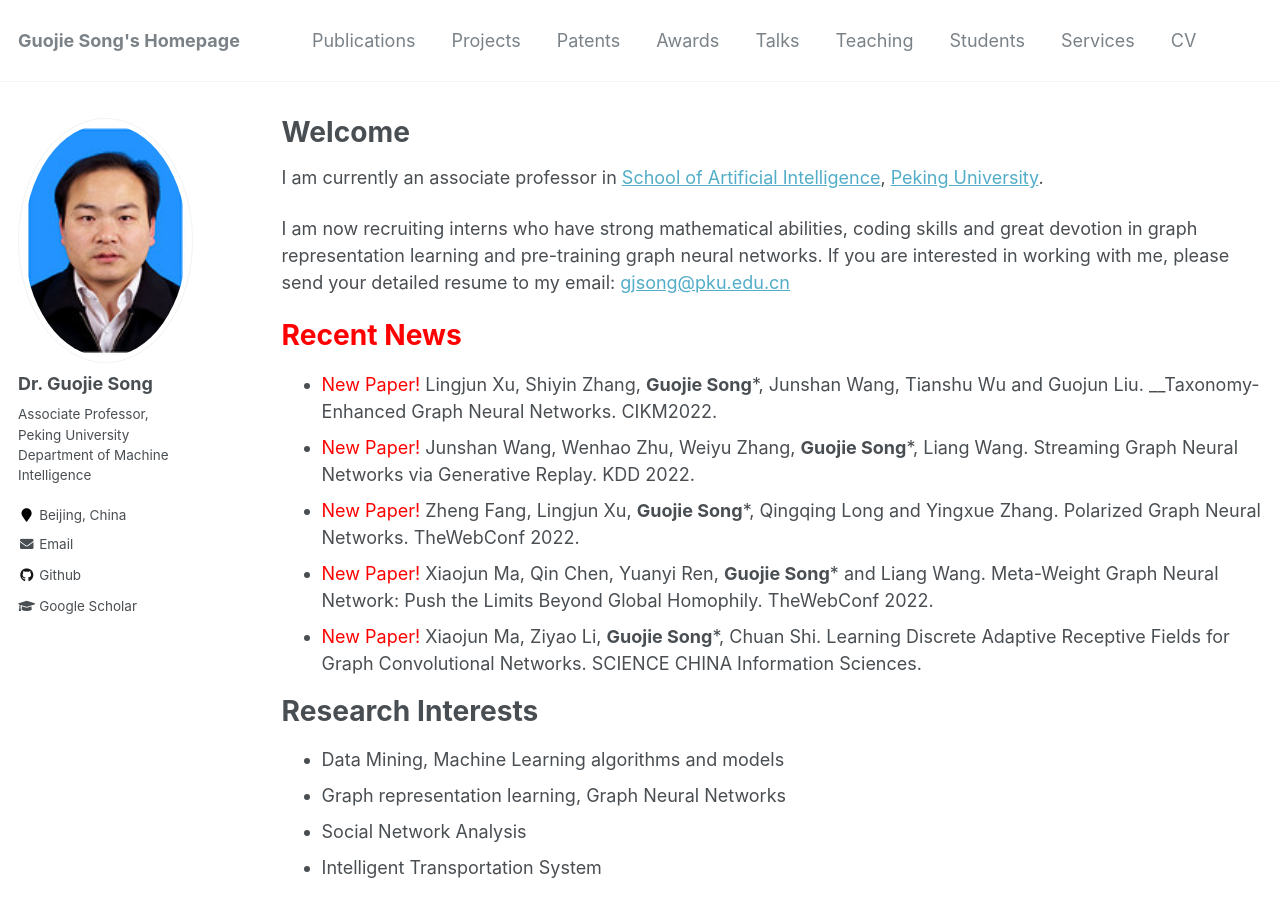
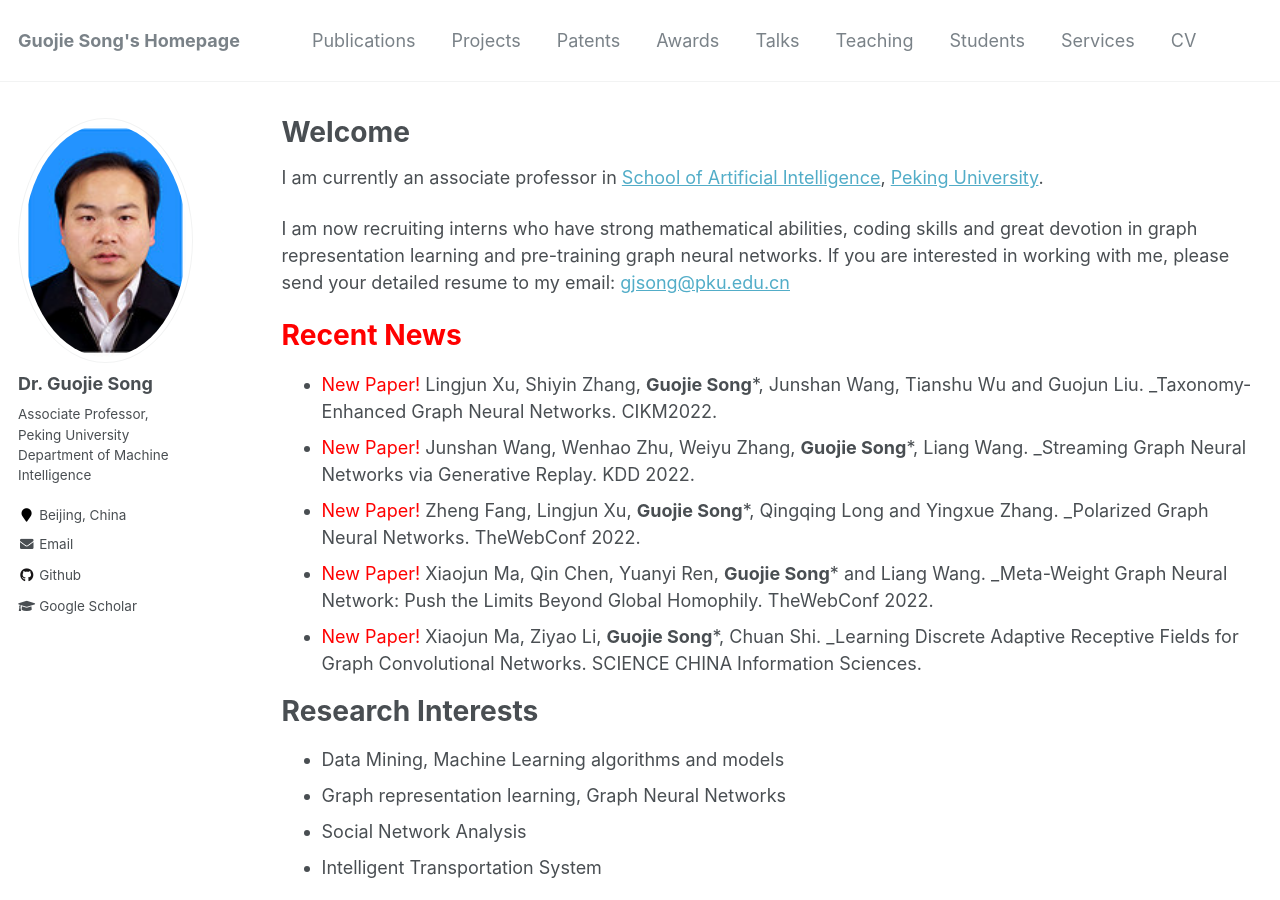
Before and after one commit to gjsong-pku/gjsong-pku.github.io, a Jekyll site: the page built from _pages/about.md, in a window 1280 px wide and 900 px high. Built offline with Jekyll 4.4.1, drawn with Linux system fonts in a browser that asks for light colours.

Commit message:
Update about.md

```diff
--- a/_pages/about.md
+++ b/_pages/about.md
@@ -16,11 +16,11 @@ I am now recruiting interns who have strong mathematical abilities, coding skill
 
 <span style='color:red'>Recent News</span>
 ======
-- <span style="color:red">New Paper!</span> Lingjun Xu, Shiyin Zhang, **Guojie Song***, Junshan Wang, Tianshu Wu and Guojun Liu. __Taxonomy-Enhanced Graph Neural Networks. CIKM2022.
-- <span style="color:red">New Paper!</span>	Junshan Wang, Wenhao Zhu, Weiyu Zhang, **Guojie Song***, Liang Wang. Streaming Graph Neural Networks via Generative Replay. KDD 2022.
-- <span style="color:red">New Paper!</span> Zheng Fang, Lingjun Xu, **Guojie Song***, Qingqing Long and Yingxue Zhang. Polarized Graph Neural Networks. TheWebConf 2022.
-- <span style="color:red">New Paper!</span> Xiaojun Ma, Qin Chen, Yuanyi Ren, **Guojie Song*** and Liang Wang. Meta-Weight Graph Neural Network: Push the Limits Beyond Global Homophily. TheWebConf 2022.
-- <span style="color:red">New Paper!</span> Xiaojun Ma, Ziyao Li, **Guojie Song***, Chuan Shi. Learning Discrete Adaptive Receptive Fields for Graph Convolutional Networks. SCIENCE CHINA Information Sciences.
+- <span style="color:red">New Paper!</span> Lingjun Xu, Shiyin Zhang, **Guojie Song***, Junshan Wang, Tianshu Wu and Guojun Liu. _Taxonomy-Enhanced Graph Neural Networks. CIKM2022.
+- <span style="color:red">New Paper!</span>	Junshan Wang, Wenhao Zhu, Weiyu Zhang, **Guojie Song***, Liang Wang. _Streaming Graph Neural Networks via Generative Replay. KDD 2022.
+- <span style="color:red">New Paper!</span> Zheng Fang, Lingjun Xu, **Guojie Song***, Qingqing Long and Yingxue Zhang. _Polarized Graph Neural Networks. TheWebConf 2022.
+- <span style="color:red">New Paper!</span> Xiaojun Ma, Qin Chen, Yuanyi Ren, **Guojie Song*** and Liang Wang. _Meta-Weight Graph Neural Network: Push the Limits Beyond Global Homophily. TheWebConf 2022.
+- <span style="color:red">New Paper!</span> Xiaojun Ma, Ziyao Li, **Guojie Song***, Chuan Shi. _Learning Discrete Adaptive Receptive Fields for Graph Convolutional Networks. SCIENCE CHINA Information Sciences.
 
 Research Interests
 ======
```
